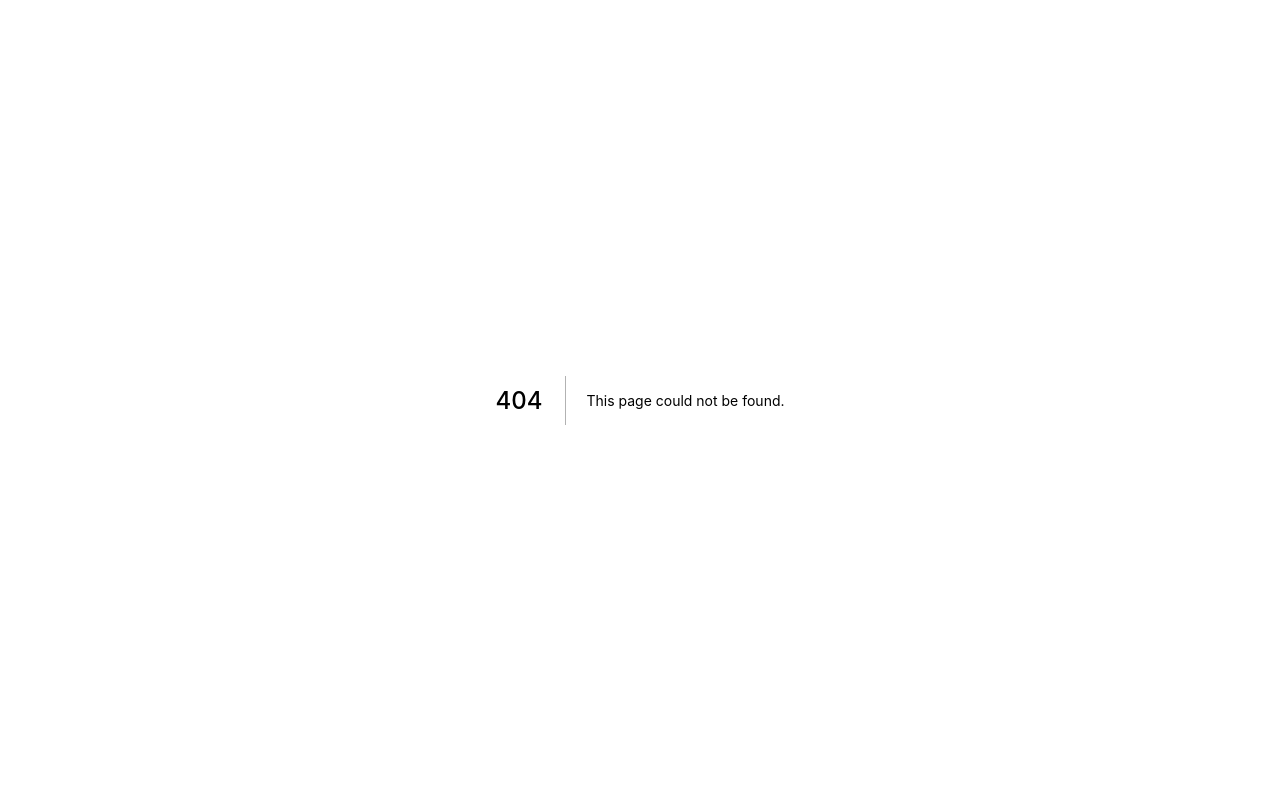
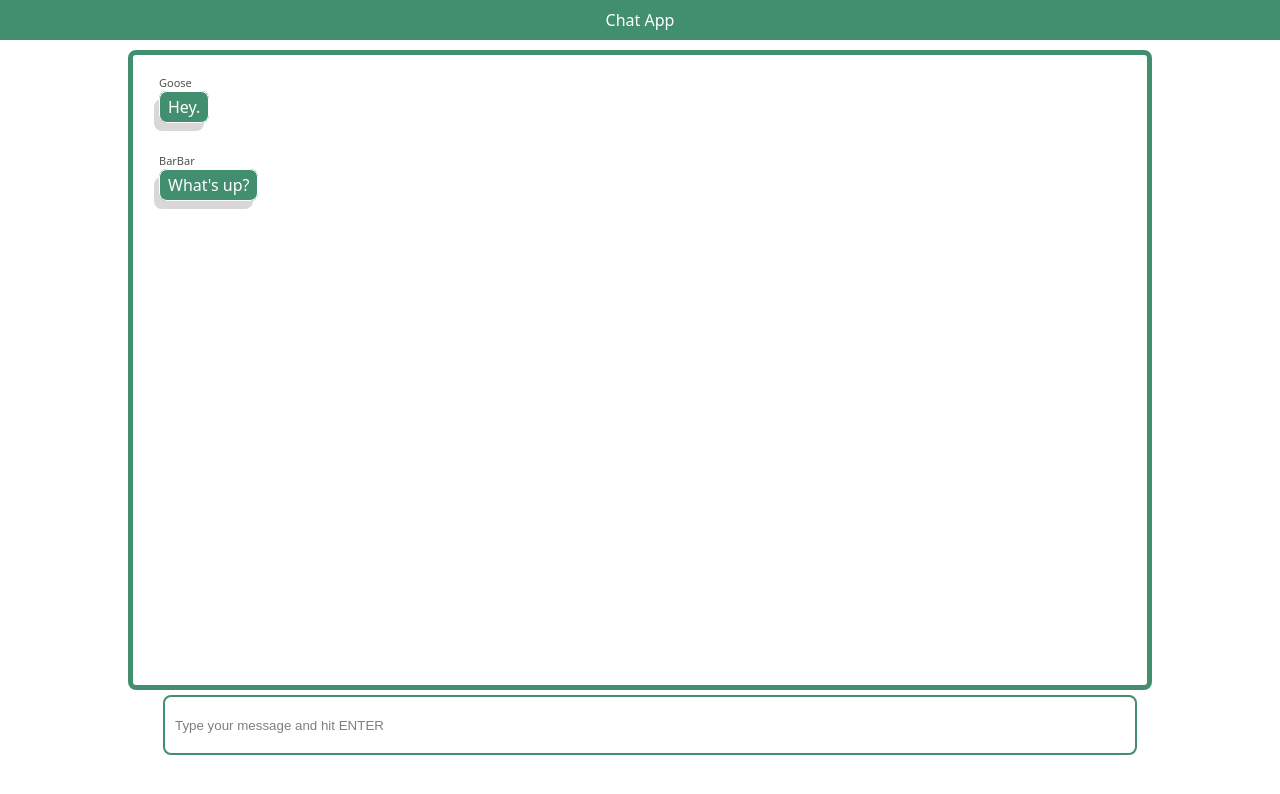
Before and after one commit to scottmcdonald1/chatapp, a Next.js app: page /chatroom in a window 1280 px wide. Before the commit this address had no page. Shown: the top 794 px of the page. Built offline with nearby package versions, Linux system fonts and the light colour scheme.

Commit message:
finished MVP of project: created chatroom page which takes in path variable retrieved from index.html. Created components login, messageList, title, and sendMessageForm.

```diff
--- /dev/null
+++ b/components/MessagesList.js
@@ -0,0 +1,28 @@
+import React, { useState } from "react"
+
+
+export default function MessageList(props) {
+
+    return (
+        <ul className="message-list">
+            {props.messages.map(message => {
+                {if (message.currentUser === true) {
+                    return (
+                        <li className="message user-message" key={message.id}>
+                            <div>{message.senderId}</div>
+                            <div>{message.text}</div>
+                        </li>
+                    )
+                } else {
+                    return (
+                        <li className="message" key={message.id}>
+                            <div>{message.senderId}</div>
+                            <div>{message.text}</div>
+                        </li>
+                    )
+                }}
+
+            })}
+        </ul>
+    )
+}
--- /dev/null
+++ b/components/SendMessageForm.js
@@ -0,0 +1,30 @@
+import React, { useState } from "react";
+
+
+export default function SendMessageForm(props) {
+
+    const [message, useMessage] = useState('');
+
+    const handleChange = (e) => {
+        useMessage(e.target.value);
+    }
+
+    const handleSubmit = (e) => {
+        e.preventDefault();
+        props.sendMessage(message);
+        useMessage('');
+    }
+
+    return (
+        <form
+            onSubmit={handleSubmit}
+            className="send-message-form">
+            <input
+                onChange={handleChange}
+                value={message}
+                placeholder="Type your message and hit ENTER"
+                type="text"
+            />
+        </form>
+    )
+}
--- /dev/null
+++ b/components/Title.js
@@ -0,0 +1,7 @@
+import React, { ReactNode } from "react"
+
+export default function Title() {
+    return (
+        <p className="title">Chat App</p>
+    )
+}
--- /dev/null
+++ b/pages/chatroom.js
@@ -0,0 +1,55 @@
+import { NextPage } from 'next'
+import React, { useState } from "react"
+import MessageList from '../components/MessagesList';
+import SendMessageForm from '../components/SendMessageForm';
+import Title from '../components/Title';
+import { useRouter } from 'next/router';
+
+// const username = "ricardo";
+
+const DUMMY_DATA = [
+    {
+        senderId: "Goose",
+        text: "Hey.",
+        currentUser: false
+    },
+    {
+        senderId: "BarBar",
+        text: "What's up?",
+        currentUser: false
+    }
+]
+
+export default function ChatRoom() {
+
+    const router = useRouter();
+
+    const username = router.query.user;
+
+    const [messages, setMessages] = useState(DUMMY_DATA);
+
+    const sendMessage = (inputText) => {
+        const newMessage = {
+            senderId: `${username}`,
+            text: `${inputText}`,
+            currentUser: true
+        }
+        setMessages((messages) => [...messages, newMessage]);
+    }
+
+    return (
+        <div className="app">
+            <Title />
+            <div className="chat-room">
+                <MessageList messages={messages} />
+                <SendMessageForm
+                    sendMessage={sendMessage}
+                />
+            </div>
+        </div>
+    )
+}
+
+
+
+;
--- a/styles/globals.css
+++ b/styles/globals.css
@@ -14,3 +14,159 @@ a {
 * {
   box-sizing: border-box;
 }
+
+::placeholder {
+  color: #3e5869;
+  opacity: 0.5;
+}
+
+
+:root {
+  --main-color: #5ea3d0;
+  --main-color: rgba(66,143,112,1);
+  --secondary-color: white;
+  --main-text-color: #3e5869;
+  --main-text-color: rgba(64,60,58,1);
+  --secondary-text-color: #b0c7d6;
+  --send-message-form: #F5F5F5;
+}
+
+html, body {
+  height: 100%;
+  margin: 0;
+  padding: 0;
+  font-family: system-ui;
+  font-weight: 200;
+  color: #3e5869;
+}
+
+#root {
+  height: 100%;
+}
+
+.app {
+  height: calc(100% - 100px);
+  display: flex;
+  flex-direction: column;
+  justify-content: center;
+  align-items: center;
+}
+
+.title {
+  display: flex;
+  width: 100%;
+  justify-content: center;
+  align-items: center;
+  height: 40px;
+  color: var(--secondary-color);
+  background: var(--main-color);
+  box-sizing: border-box;
+  margin: 0;
+  padding: 0;
+  text-align: center;
+}
+
+.message {
+  margin: 15px 0;
+  max-width: 300px;
+}
+
+.message div:nth-child(1) {
+  font-size: 11px;
+  color: var(--main-text-color);
+  opacity: 0.9;
+  margin-bottom: 6px;
+}
+.message div:nth-child(2) {
+  background: var(--main-color);
+  color: var(--secondary-color);
+  display: inline;
+  padding: 4px 8px;
+  border: 1px solid var(--secondary-color);
+  border-radius: 8px;
+  box-shadow: -5px 8px 0px rgba(64,60,58,0.2);
+}
+.user-message  div:nth-child(1){
+  font-size: 11px;
+  color: var(--main-text-color);
+  opacity: 0.9;
+  margin-bottom: 6px;
+  text-align: right;
+}
+.user-message div:nth-child(2) {
+  background: var(--secondary-color);
+  color: var(--main-text-color);
+  display: flex;
+  justify-content: center;
+  align-items: center;
+  padding: 4px 8px;
+  border: 1px solid var(--main-color);
+  border-radius: 8px;
+  box-shadow: -5px 8px 0px rgba(64,60,58,0.2);
+}
+/*
+.message-list {
+  box-sizing: border-box;
+  padding: 0 0 0 6px;
+  margin: 0;
+  width: 100%;
+  height: 100%;
+  overflow: scroll;
+  background: white;
+} */
+
+.message-list {
+  box-sizing: border-box;
+  padding: 0 6px 0 6px;
+  margin: 0;
+  width: 100%;
+  height: 100%;
+  overflow: scroll;
+  background: white;
+  display: flex;
+  flex-direction: column;
+}
+.message-list li.user-message {
+  align-self: flex-end;
+  list-style: none;
+}
+
+.send-message-form {
+  background: var(--send-message-form);
+  display: flex;
+  box-sizing: border-box;
+  width: 100%;
+  height: 60px;
+  margin: 10px;
+  bottom: 0;
+  border: 2px solid var(--main-color);
+  border-radius: 8px;
+}
+
+.send-message-form input {
+  width: 100%;
+  padding: 15px 10px;
+  border: none;
+  margin: 0;
+  /* background: var(--send-message-form); */
+  font-weight: 200;
+  border-radius: 8px;
+}
+
+.send-message-form input:focus {
+  outline-width: 0;
+}
+
+.send-message-form input::placeholder {
+  color: black;
+}
+
+.chat-room {
+  height: 80vh;
+  width: 80vw;
+  margin: 10px 0;
+  padding: 0px 20px;
+  border: 5px solid var(--main-color);
+  border-radius: 8px;
+  /* box-shadow: 0px 0px 80px var(--main-color); */
+}
```
Also changed, not shown: pages/index.js (+6 -46 lines), pages/login.js (added, +45 -0 lines), styles/Home.module.css (+8 -3 lines), styles/Login.module.css (added, +18 -0 lines), public/pizza_queen.png (added), styles/ChatRoom.module.css (added), 1 other file (tests, documents, lock files or other folders).
